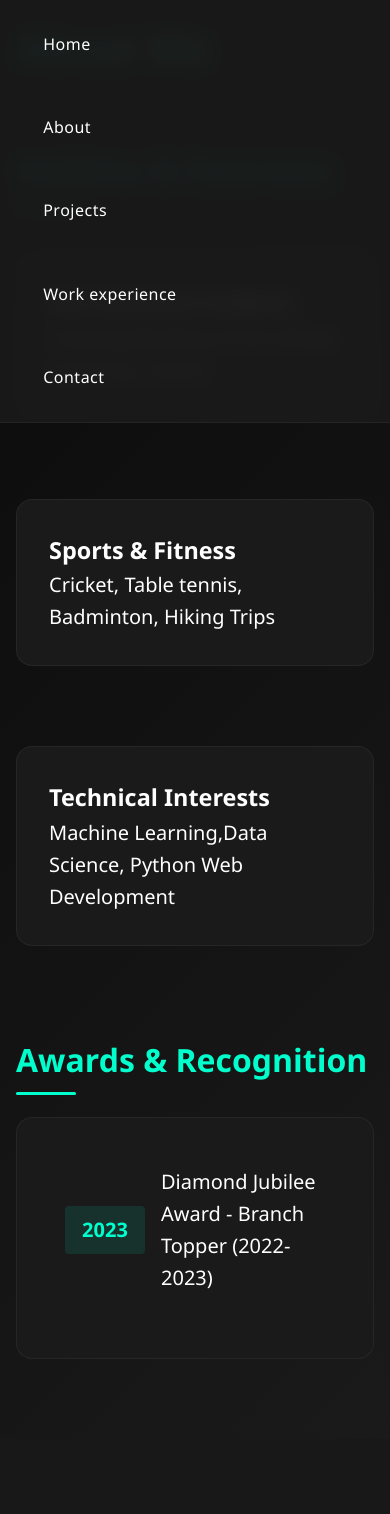
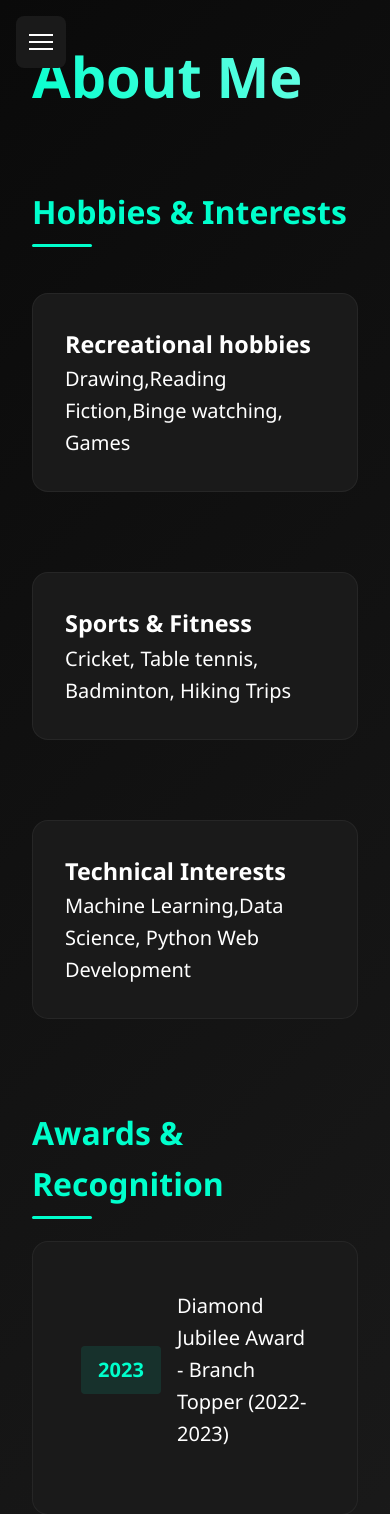
Before and after one commit to SieGe0701/portfolio, a Flask app: page /about_me in a window 390 px wide. Shown: the top 1514 px of the page. Before the commit the page ends 1359 px from the top, so only its background shows below. Run offline with Flask 3, Linux system fonts and the light colour scheme.

Commit message:
update responsiveness for phone

```diff
--- a/static/css/style.css
+++ b/static/css/style.css
@@ -395,26 +395,118 @@
 }
 
 /* Responsive Design */
+/* Mobile Navigation and Content Fixes */
 @media (max-width: 768px) {
+    /* Reset container padding */
     .container {
-        padding: 1rem;
+        padding-top: 2rem;
+        transition: margin-left 0.3s ease;
     }
 
-    h1 {
-        font-size: 2.5rem;
+    /* Nav Toggle Button */
+    .nav-toggle {
+        display: block;
+        position: fixed;
+        top: 1rem;
+        left: 1rem;
+        z-index: 1001;
+        background: var(--bg-card);
+        border: none;
+        border-radius: 8px;
+        padding: 0.8rem;
+        cursor: pointer;
+        transition: all 0.3s ease;
     }
 
-    .nav-container {
-        flex-direction: column;
-        gap: 1rem;
+    .nav-toggle:hover {
+        background: rgba(0, 255, 204, 0.1);
     }
 
+    .nav-toggle span {
+        display: block;
+        width: 24px;
+        height: 2px;
+        background: var(--text-light);
+        margin: 5px 0;
+        transition: all 0.3s ease;
+    }
+
+    /* Side Navigation */
+    nav {
+        position: fixed;
+        top: 0;
+        left: -250px; /* Start off-screen */
+        width: 250px;
+        height: 100vh;
+        background: var(--bg-card);
+        padding: 4rem 1rem 1rem;
+        transition: all 0.3s ease;
+        overflow-y: auto;
+        z-index: 1000;
+        box-shadow: none;
+    }
+
+    /* When nav is open */
+    nav.open {
+        left: 0;
+        box-shadow: 2px 0 10px rgba(0, 0, 0, 0.3);
+    }
+
+    /* Container shift when nav is open */
+    .container.nav-open {
+        margin-left: 250px;
+    }
+
+    /* Navigation links */
     .nav-links {
         flex-direction: column;
         width: 100%;
+        gap: 0.5rem;
+        margin-top: 2rem;
     }
 
-    .grid {
-        grid-template-columns: 1fr;
+    nav a {
+        display: block;
+        padding: 1rem;
+        text-align: left;
+        width: 100%;
+        border-radius: 8px;
+    }
+
+    nav a:hover {
+        background: rgba(0, 255, 204, 0.1);
+        transform: translateX(5px);
+    }
+
+    /* Overlay when nav is open */
+    .nav-overlay {
+        display: none;
+        position: fixed;
+        top: 0;
+        left: 0;
+        right: 0;
+        bottom: 0;
+        background: rgba(0, 0, 0, 0.5);
+        z-index: 999;
+        opacity: 0;
+        transition: opacity 0.3s ease;
+    }
+
+    .nav-overlay.open {
+        display: block;
+        opacity: 1;
+    }
+
+    /* Hamburger animation */
+    .nav-toggle.open span:first-child {
+        transform: rotate(45deg) translate(5px, 5px);
+    }
+
+    .nav-toggle.open span:nth-child(2) {
+        opacity: 0;
+    }
+
+    .nav-toggle.open span:last-child {
+        transform: rotate(-45deg) translate(7px, -7px);
     }
 }
--- a/templates/about_me.html
+++ b/templates/about_me.html
@@ -7,15 +7,18 @@
     <link rel="stylesheet" href="/static/css/style.css">
 </head>
 <body>
+    <button class="nav-toggle">
+        <span></span>
+        <span></span>
+        <span></span>
+    </button>
     <nav>
-        <div class="nav-container">
-            <div class="nav-links">
-                <a href="/">Home</a>
+        <div class="nav-links">
+            <a href="/">Home</a>
                 <a href="about_me">About</a>
-                <a href="projects">Projects</a>
-                <a href="Work_Experience">Work experience</a>
-                <a href="contact">Contact</a>
-            </div>
+                <a href="/projects">Projects</a>
+                <a href="/Work_Experience">Work Experience</a>
+                <a href="/contact">Contact</a>
         </div>
     </nav>
 
```
Also changed, not shown: static/js/Side_nav.js (added, +44 -0 lines), templates/Work_Experience.html (+7 -4 lines), templates/contact.html (+8 -6 lines), templates/index.html (+8 -5 lines), templates/projects.html (+7 -4 lines).
